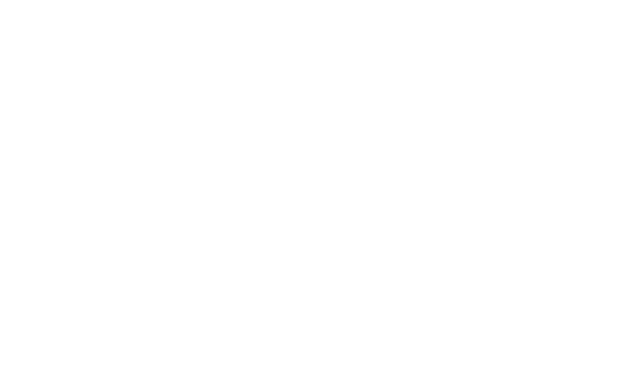
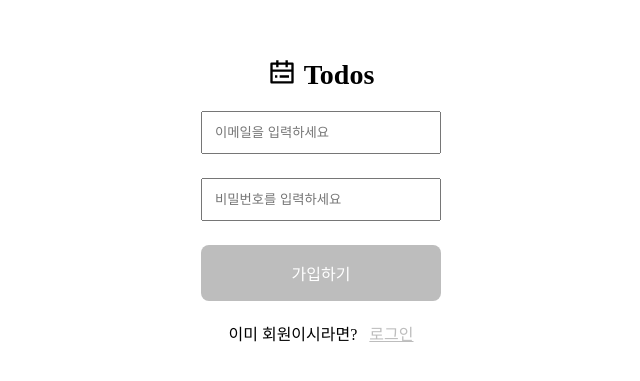
Before and after one commit to rjsej12/wanted-pre-onboarding-frontend, a React (Create React App) app: page /signup in a window 1280 px wide. Shown: the part 141-522 px from the top of the page, without its empty margins (319-959 px from the left). Built offline with nearby package versions, Linux system fonts and the light colour scheme.

Commit message:
feat: SignIn 컴포넌트 재사용해 SignUp 페이지 기능구현

```diff
--- a/src/components/units/signin/SignIn.container.tsx
+++ b/src/components/units/signin/SignIn.container.tsx
@@ -3,8 +3,9 @@
 import SignInUI from './SignIn.presenter';
 import { ChangeEvent, FormEvent, useState } from 'react';
 import { Validator } from '../../../commons/validation/validation';
+import { ISignInProps } from './SignIn.types';
 
-export default function SignIn() {
+export default function SignIn(props: ISignInProps) {
   const navigate = useNavigate();
   const [inputs, setInputs] = useState({ email: '', password: '' });
   const [errors, setErrors] = useState({ email: '', password: '' });
@@ -12,18 +13,28 @@
     [inputs.email, inputs.password].every((value) => value !== '') &&
     [errors.email, errors.password].every((value) => value === '');
 
-  const handleSubmit = async (e: FormEvent<HTMLFormElement>) => {
+  const handleSubmitSignIn = async (e: FormEvent<HTMLFormElement>) => {
     e.preventDefault();
 
     const res = await authAPI.signIn({ email: inputs.email, password: inputs.password });
-    console.log(res?.status);
     if (res?.status === 401) {
       alert('이메일 혹은 비밀번호가 잘못되었습니다');
       return;
     }
 
-    localStorage.setItem('accessToken', res?.data.access_token);
     return navigate('/todo');
+  };
+
+  const handleSubmitSignUp = async (e: FormEvent<HTMLFormElement>) => {
+    e.preventDefault();
+
+    const res = await authAPI.signUp({ email: inputs.email, password: inputs.password });
+    if (res?.status === 400) {
+      alert(res.data.message);
+      return;
+    }
+
+    return navigate('/signin');
   };
 
   const handleChangeInput = (e: ChangeEvent<HTMLInputElement>) => {
@@ -34,11 +45,12 @@
 
   return (
     <SignInUI
-      handleSubmit={handleSubmit}
+      handleSubmit={props.isSignUp ? handleSubmitSignUp : handleSubmitSignIn}
       handleChangeInput={handleChangeInput}
       emailError={errors.email}
       passwordError={errors.password}
       isDisabled={!isAble}
+      isSignUp={props.isSignUp}
     />
   );
 }
--- a/src/components/units/signin/SignIn.presenter.tsx
+++ b/src/components/units/signin/SignIn.presenter.tsx
@@ -25,13 +25,32 @@
           onChange={props.handleChangeInput}
         />
         <S.Error>{props.passwordError}</S.Error>
-        <S.LoginButton data-testid="signin-button" disabled={props.isDisabled}>
-          로그인
-        </S.LoginButton>
+        {props.isSignUp ? (
+          <>
+            <S.SignUpButton data-testid="signup-button" disabled={props.isDisabled}>
+              가입하기
+            </S.SignUpButton>
+          </>
+        ) : (
+          <>
+            <S.SignInButton data-testid="signin-button" disabled={props.isDisabled}>
+              로그인
+            </S.SignInButton>
+          </>
+        )}
       </S.LoginForm>
       <S.InnerWrapper>
-        <S.Text>아직 회원이 아니시라면?</S.Text>
-        <S.MoveToSignUp to="/signup">회원가입</S.MoveToSignUp>
+        {props.isSignUp ? (
+          <>
+            <S.Text>이미 회원이시라면?</S.Text>
+            <S.MoveToSignIn to="/signin">로그인</S.MoveToSignIn>
+          </>
+        ) : (
+          <>
+            <S.Text>아직 회원이 아니시라면?</S.Text>
+            <S.MoveToSignUp to="/signup">회원가입</S.MoveToSignUp>
+          </>
+        )}
       </S.InnerWrapper>
     </S.Wrapper>
   );
--- a/src/components/units/signin/SignIn.style.ts
+++ b/src/components/units/signin/SignIn.style.ts
@@ -53,14 +53,25 @@
   font-size: 12px;
 `;
 
-export const LoginButton = styled.button`
+export const SignInButton = styled.button`
   padding: 16px 10px;
   width: 100%;
   background-color: ${(props) => (props.disabled ? '#bdbdbd' : '#ffd600')};
   border: none;
   cursor: pointer;
   border-radius: 8px;
-  color: #000000;
+  color: ${(props) => (props.disabled ? '#ffffff' : '#000000')};
+  font-size: 16px;
+`;
+
+export const SignUpButton = styled.button`
+  padding: 16px 10px;
+  width: 100%;
+  background-color: ${(props) => (props.disabled ? '#bdbdbd' : '#ffd600')};
+  border: none;
+  cursor: pointer;
+  border-radius: 8px;
+  color: ${(props) => (props.disabled ? '#ffffff' : '#000000')};
   font-size: 16px;
 `;
 
@@ -81,3 +92,12 @@
   text-decoration: underline;
   font-size: 16px;
 `;
+
+export const MoveToSignIn = styled(Link)`
+  border: none;
+  background: none;
+  cursor: pointer;
+  color: #bdbdbd;
+  text-decoration: underline;
+  font-size: 16px;
+`;
--- a/src/components/units/signin/SignIn.types.ts
+++ b/src/components/units/signin/SignIn.types.ts
@@ -6,4 +6,9 @@
   emailError: string;
   passwordError: string;
   isDisabled: boolean;
+  isSignUp?: boolean;
 }
+
+export interface ISignInProps {
+  isSignUp?: boolean;
+}
--- a/src/pages/signup/index.tsx
+++ b/src/pages/signup/index.tsx
@@ -1,3 +1,5 @@
-export default function SignUp() {
-  return <></>;
+import SignIn from '../../components/units/signin/SignIn.container';
+
+export default function SignUpPage() {
+  return <SignIn isSignUp={true} />;
 }
```
